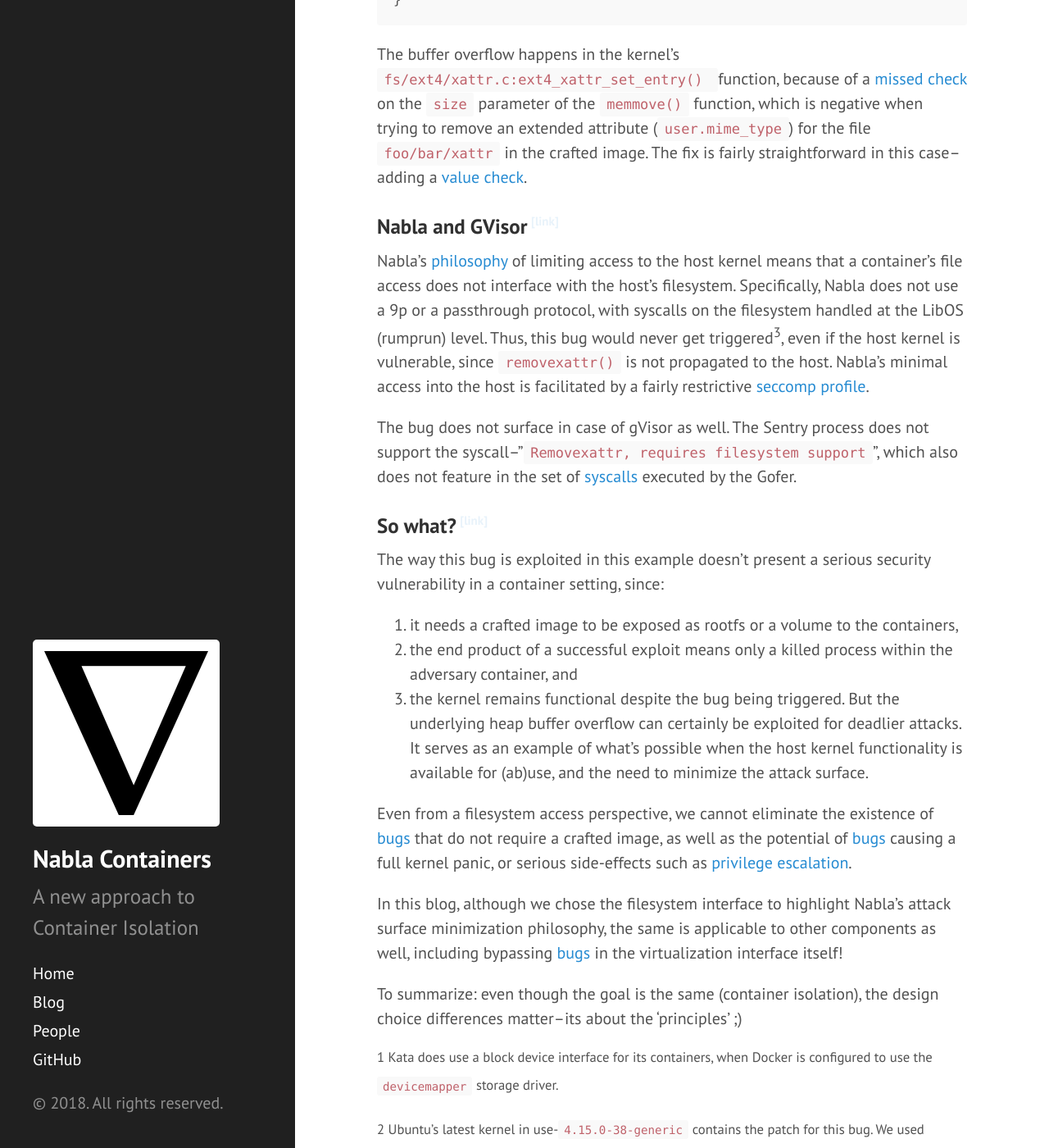
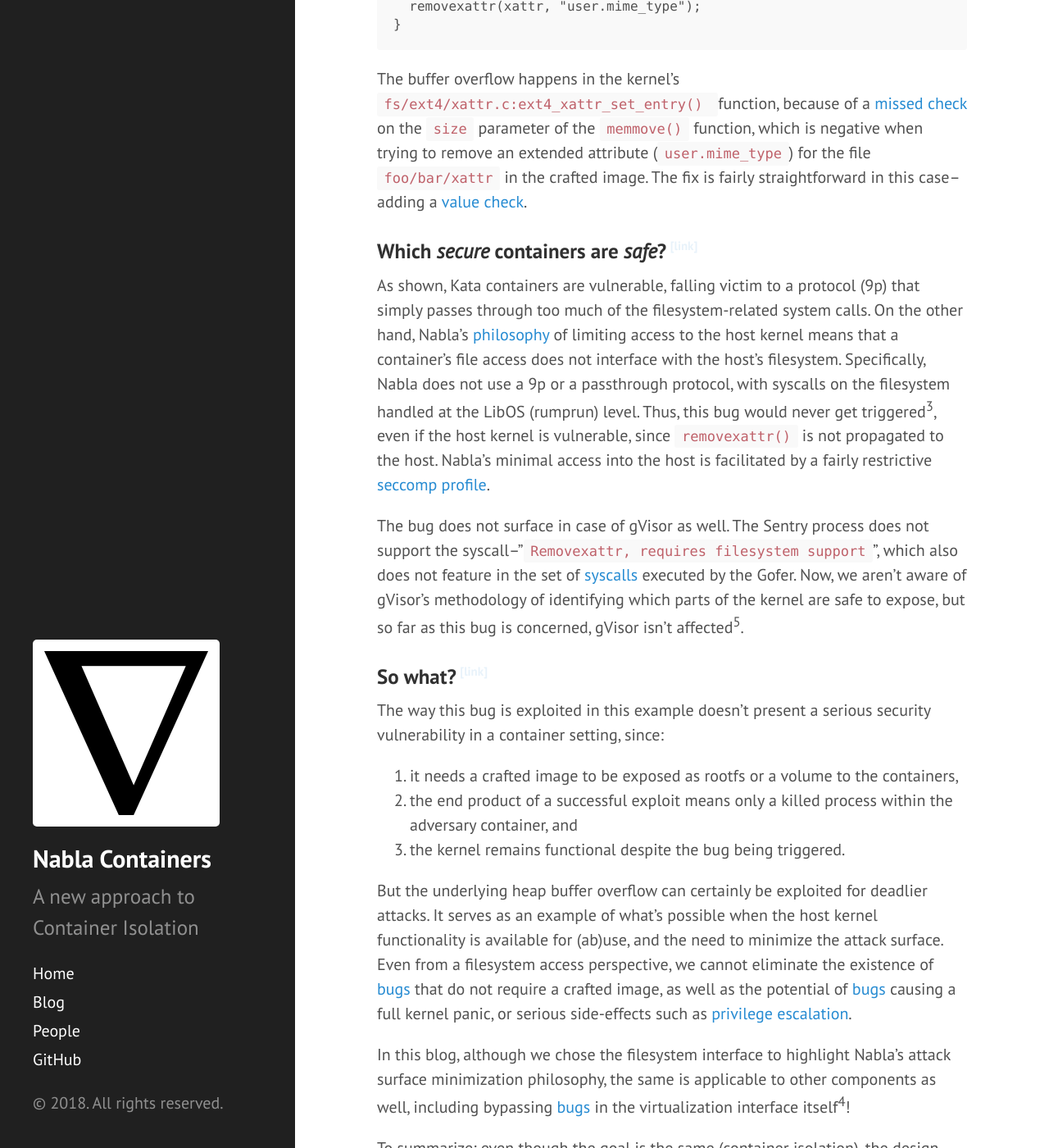
Before and after one commit to nabla-containers/nabla-containers.github.io, a Jekyll site: the page built from _posts/2018-11-11-fs.md, in a window 1280 px wide and 1400 px high, scrolled down 1875 px. Shown: the whole window at 82% size. Built offline with Jekyll 4.4.1, drawn with Linux system fonts in a browser that asks for light colours; some of the changed text lies outside the part shown.

Commit message:
Update 2018-11-11-fs.md

```diff
--- a/_posts/2018-11-11-fs.md
+++ b/_posts/2018-11-11-fs.md
@@ -17,10 +17,9 @@
 This means that Kata permits access to more kernel fucntions (filesystem and block device components), as compared to Nabla (block device only).
 And thus, in case of the former, there is a greater probability of hitting a kernel bug, or exploiting a vulnerability.
 
-
 ### Kernel Oops!
-We highlight this by a recently discovered bug in the ext4 filesystem code- [CVE-2018-10840](https://cve.mitre.org/cgi-bin/cvename.cgi?name=CVE-2018-10840).
-In this case, removing the [extended attributes](http://man7.org/linux/man-pages/man5/attr.5.html) of a file on a crafted ext4 image, leads to a kernel oops due to a buffer overflow.
+We highlight this by reproducing an exploit of a recently discovered bug in the ext4 filesystem code- [CVE-2018-10840](https://cve.mitre.org/cgi-bin/cvename.cgi?name=CVE-2018-10840).
+In this case, removing the [extended attributes](http://man7.org/linux/man-pages/man5/attr.5.html) of a file on a crafted ext4 image leads to a kernel oops due to a buffer overflow.
 The culprit syscall which allows a userspace program to trigger this bug is [`removexattr()`](http://man7.org/linux/man-pages/man2/removexattr.2.html).
 When testing with a Ubuntu 18.04<sup>2</sup> host system, we were able to trigger this bug in the kernel, from inside a Kata container.
 The following video shows a demo of this.
@@ -46,15 +45,16 @@
 The fix is fairly straightforward in this case--adding a [value check](https://bugzilla.kernel.org/attachment.cgi?id=276147&action=diff).
 
 
-
-### Nabla and GVisor
-Nabla's [philosophy](https://nabla-containers.github.io/) of limiting access to the host kernel means that a container's file access does not interface with the host's filesystem.
+### Which *secure* containers are *safe*?
+As shown, Kata containers are vulnerable, falling victim to a protocol (9p) that simply passes through too much of the filesystem-related system calls.
+On the other hand, Nabla's [philosophy](https://nabla-containers.github.io/) of limiting access to the host kernel means that a container's file access does not interface with the host's filesystem.
 Specifically, Nabla does not use a 9p or a passthrough protocol, with syscalls on the filesystem handled at the LibOS (rumprun) level.
 Thus, this bug would never get triggered<sup>3</sup>, even if the host kernel is vulnerable, since `removexattr()` is not propagated to the host.
 Nabla's minimal access into the host is facilitated by a fairly restrictive [seccomp profile](https://github.com/nabla-containers/solo5/blob/ukvm-linux-seccomp/ukvm/ukvm_hv_linux.c#L53-L106).
 
 The bug does not surface in case of gVisor as well.
 The Sentry process does not support the syscall--"[`Removexattr, requires filesystem support`](https://github.com/google/gvisor/blob/master/pkg/sentry/syscalls/linux/linux64.go#L239-L250)", which also does not feature in the set of [syscalls](https://github.com/google/gvisor/blob/master/runsc/fsgofer/filter/config.go) executed by the Gofer.
+Now, we aren't aware of gVisor's methodology of identifying which parts of the kernel are safe to expose, but so far as this bug is concerned, gVisor isn't affected<sup>5</sup>.
 
 
 ### So what?
@@ -62,12 +62,12 @@
 1. it needs a crafted image to be exposed as rootfs or a volume to the containers,
 2. the end product of a successful exploit means only a killed process within the adversary container, and
 3. the kernel remains functional despite the bug being triggered.
+
 But the underlying heap buffer overflow can certainly be exploited for deadlier attacks.
 It serves as an example of what's possible when the host kernel functionality is available for (ab)use, and the need to minimize the attack surface.
-
 Even from a filesystem access perspective, we cannot eliminate the existence of [bugs](https://groups.google.com/forum/#!msg/syzkaller/_8MZkKL2-QU/PA0q5XULEAAJ) that do not require a crafted image, as well as the potential of [bugs](https://bugzilla.kernel.org/show_bug.cgi?id=96971) causing a full kernel panic, or serious side-effects such as [privilege escalation](http://cve.mitre.org/cgi-bin/cvename.cgi?name=CVE-2015-1328).
 
-In this blog, although we chose the filesystem interface to highlight Nabla's attack surface minimization philosophy, the same is applicable to other components as well, including bypassing [bugs](https://www.cvedetails.com/vulnerability-list/vendor_id-7506/Qemu.html) in the virtualization interface itself!
+In this blog, although we chose the filesystem interface to highlight Nabla's attack surface minimization philosophy, the same is applicable to other components as well, including bypassing [bugs](https://www.cvedetails.com/vulnerability-list/vendor_id-7506/Qemu.html) in the virtualization interface itself<sup>4</sup>!
 
 To summarize: even though the goal is the same (container isolation), the design choice differences matter--its about the 'principles' ;)
 
@@ -78,3 +78,7 @@
 <sup>2 Ubuntu's latest kernel in use-`4.15.0-38-generic` contains the patch for this bug. We used Ubuntu's `4.15.0-29-generic` kernel to trigger this bug.
 
 <sup>3 For complete transparency, `removexattr()` would not work in Nabla as of today, since support for writable filesystem is not fully complete. Contributers welcome!
+
+<sup>4 Read more about our take on virtualization isolation in our HotCloud '18 paper [Say Goodbye to Virtualization for a Safer Cloud](https://www.usenix.org/system/files/conference/hotcloud18/hotcloud18-paper-williams.pdf).
+
+<sup>5 Just like gVisor, it can be argued that Nabla also got "lucky" with its attack surface metrics. We hope this debate encourages the community to think about better ways of determining what's safe to expose to the containers above.
```
